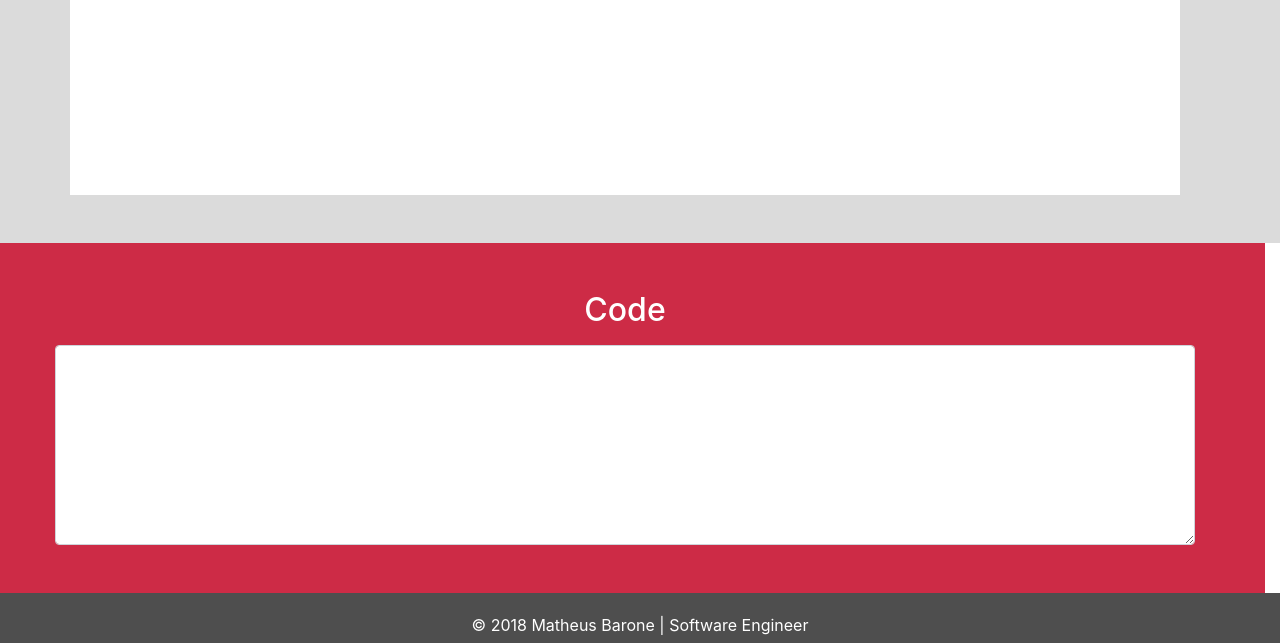
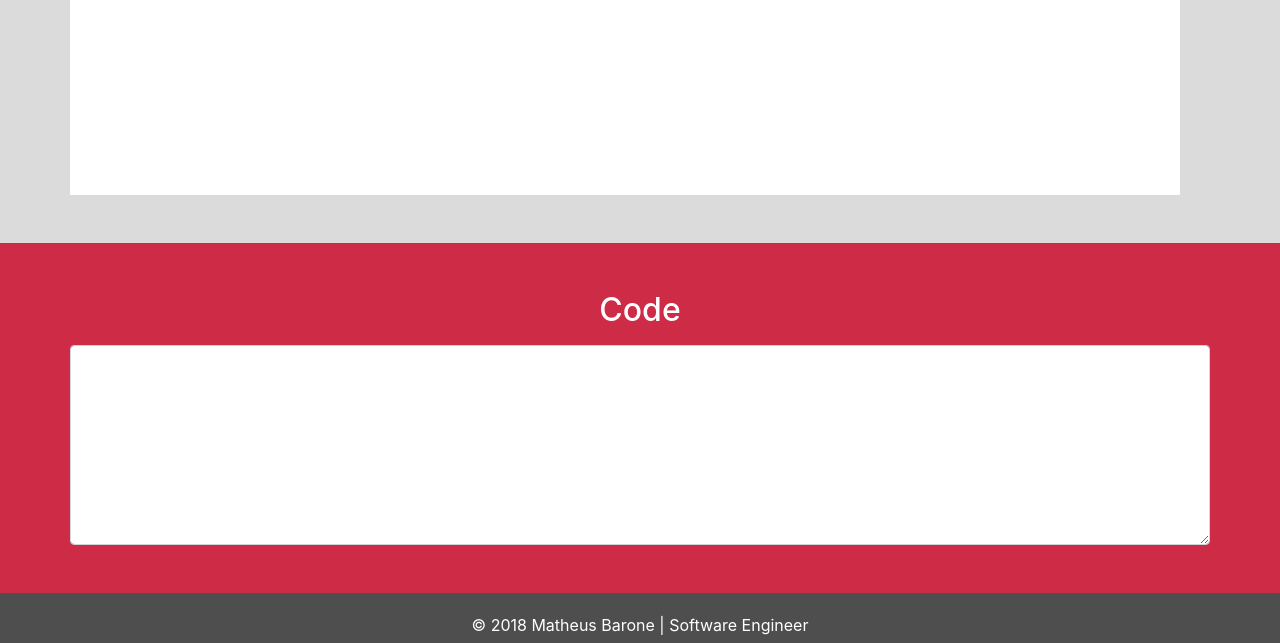
Before and after one commit to mathvbarone/bootstrap4-html-generator, a website: page index.html in a window 1280 px wide. Shown: the part 474-1117 px from the top of the page. Drawn offline with nearby package versions, Linux system fonts and the light colour scheme.

Commit message:
Fixing HTML bug

```diff
--- a/index.html
+++ b/index.html
@@ -142,8 +142,6 @@
                         <label class="form-check-label" for="is-responsive-id">Responsive</label>
                 </div>
 
-
-
             </div>
 
             <div class="row col-md-9 justify-content-end">
@@ -168,7 +166,7 @@
 
 
 
-        <div class="code-section row col pt-5 pb-5">
+    <div class="code-section pt-5 pb-5">
         <div class="container">
             <h2 class="card-title text-center main-title main-title-settings mb-3">Code</h2>
             <div class="row">
```
Lines whose indentation alone changed are shown as unchanged.
